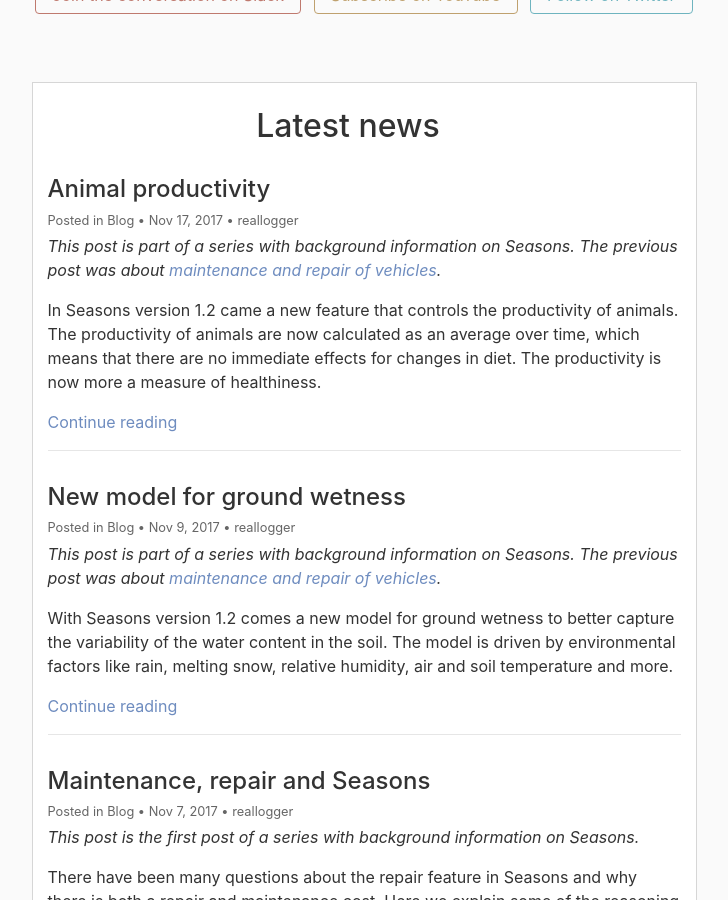
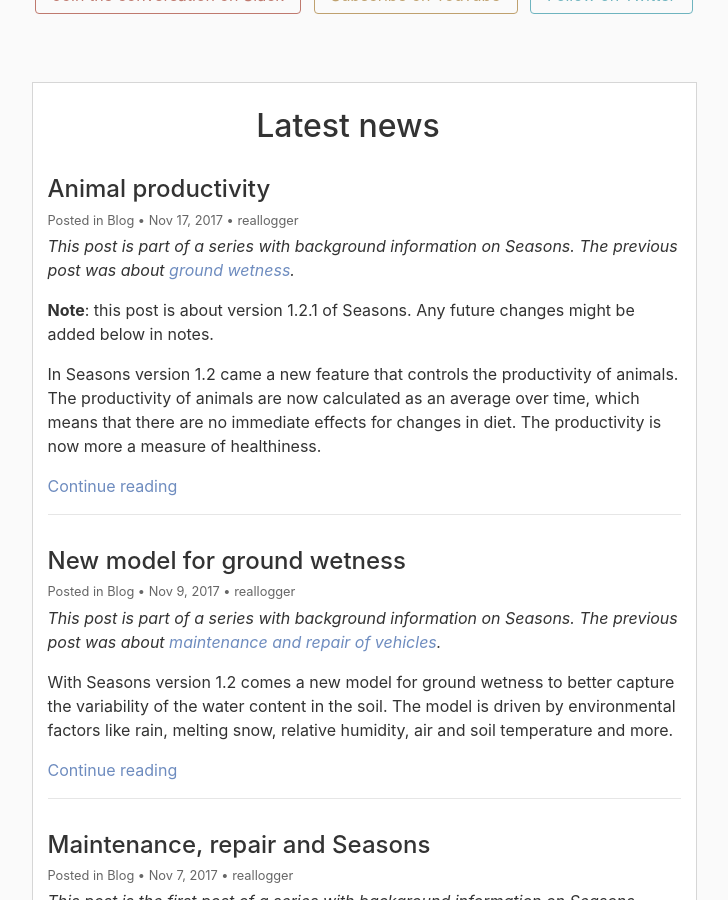
Before and after one commit to RealismusModding/realismusmodding.github.io, a Jekyll site: the page built from index.html, in a window 1280 px wide and 900 px high, scrolled down 715 px. Shown: the whole window, without its empty margins (276-1004 px from the left). Built offline with Jekyll 4.4.1, drawn with Linux system fonts in a browser that asks for light colours; comment, search, counter and statistics services are not loaded.

Commit message:
Improve post. Add image

```diff
--- a/_posts/blog/2017-11-17-animal-productivity.md
+++ b/_posts/blog/2017-11-17-animal-productivity.md
@@ -1,17 +1,22 @@
 ---
 title: Animal productivity
-date: 2017-11-17 14:00:00 +0100
+date: 2017-11-17 13:00:00 +0100
 author: reallogger
 header:
+  image: /assets/img/blog/animalProductivity/cows.jpg
 description: In Seasons version 1.2 came a new feature that controls the productivity of animals. This post explains the background and effects.
 excerpt_separator: <!-- more -->
 ---
 
-_This post is part of a series with background information on Seasons. The previous post was about [maintenance and repair of vehicles](/blog/2017/11/07/maintenance-repair)._
+_This post is part of a series with background information on Seasons. The previous post was about [ground wetness](/blog/2017/11/09/ground-wetness)._
+
+**Note**: this post is about version 1.2.1 of Seasons. Any future changes might be added below in notes.
 
 In Seasons version 1.2 came a new feature that controls the productivity of animals. The productivity of animals are now calculated as an average over time, which means that there are no immediate effects for changes in diet. The productivity is now more a measure of healthiness.
 
 <!-- more -->
+
+{% include big_image.html title="Cows" url="/assets/img/blog/animalProductivity/cows.jpg" %}
 
 When playing Farming Simulator without Seasons the visible productivity of animals are dependent on what they are fed, whether pigs and cows have straw and that they enough water to drink. Also, if their feeding area is dirty (i.e. less than 10% cleanliness) the productivity is reduced.
 
@@ -19,7 +24,7 @@ With Seasons the birth rate, wool and milk production (here termed output) varie
 
 The combination of output being the instantaneous result of diet, water and straw and the seasonal variations of output from the animals was not realistic. It is not like the milk production will increase by 20% just because the cows are suddenly being fed grass. One could also “cheat” by feeding minimum amounts during seasons when output was small or none.
 
-We wanted to reflect that it will take time to develop a healthy stock of animals. In Seasons version 1.2 the output from the animals are dependent on a productivity over time, i.e. average productivity. The average productivity is now displayed in the animals menu instead of the productivity. This means that even though all throughs are full, you might not see 100%. The average productivity is updated every hour, but since only whole percentages are shown it might take a day or even more before you see the productivity changing. The starting productivity was set to 80% (might be increased to 90% in a future version).
+We wanted to reflect that it will take time to develop a healthy stock of animals. In Seasons version 1.2 the output from the animals are dependent on a productivity over time, i.e. average productivity. The average productivity is now displayed in the animals menu instead of the productivity. This means that even though all throughs are full, you might not see 100%. The average productivity is updated every hour, but since only whole percentages are shown it might take a day or even more before you see the productivity changing. The starting productivity was set to 80% (might be increased to 90% in a future version), to make the player invest in an animal, and to break making easy profit by buying low and directly selling high.
 
 Below are some examples with average productivity for cows in some different scenarios.
 
```
Also changed, not shown: assets/img/blog/animalProductivity/cows.jpg (added).
